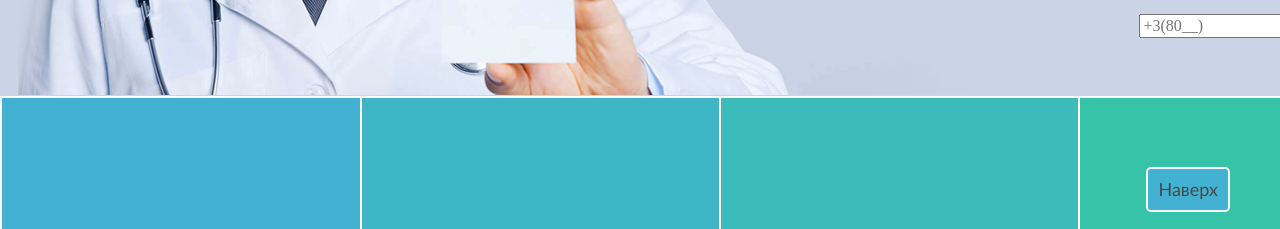
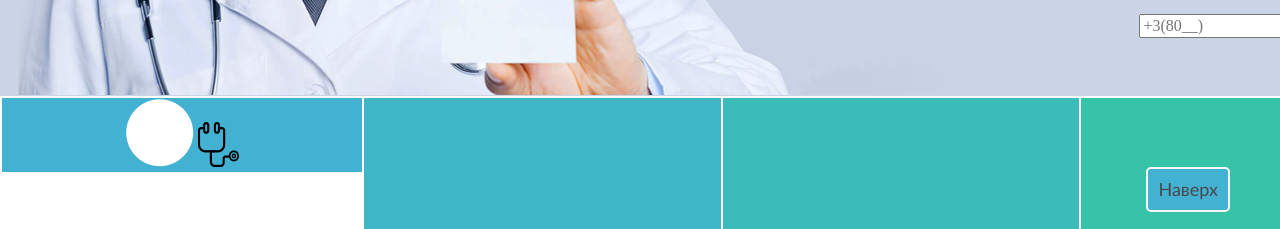
Before and after one commit to olga-forforce/forforce_qa, a website: page main.html in a window 1280 px wide. Shown: the part 538-767 px from the top of the page. Drawn offline with nearby package versions, Linux system fonts and the light colour scheme.

Commit message:
'homework08.07'

```diff
--- a/main.html
+++ b/main.html
@@ -44,7 +44,7 @@
             </div>
             <h1 class="name_banner">Оставьте свой номер, а мы Вам перезвоним</h1>
             <div class="banner_phone">
-                <input type="search" name="qwe" placeholder="+3(80__)">
+                <input type="phone" name="qwe" placeholder="+3(80__)">
                 <input type="submit" value="Отправить">
             </div>
         </div>
@@ -52,7 +52,10 @@
     <table class="services">
         <tr>
             <td id="serv1">
-                <img src="image/SmartObject1.png" alt="SmartObject1">
+                <div class="block1">
+                <img id="ellipse" src="image/Ellipse.png" alt="Ellipse">
+                <img id="air" src="image/SmartObject1.png" alt="SmartObject1">
+                </div>
             </td>
             <td id="serv2">
                 <img src="image/SmartObject2.png" alt="SmartObject2">
--- a/style.css
+++ b/style.css
@@ -131,7 +131,8 @@ a {
 #serv1{
     width: 360px;
     background-color: #43b1d2;
-
+    display: block;
+    position: relative;
 }
 #serv2{
     width: 360px;
```
Also changed, not shown: image/Ellipse.png (added).
